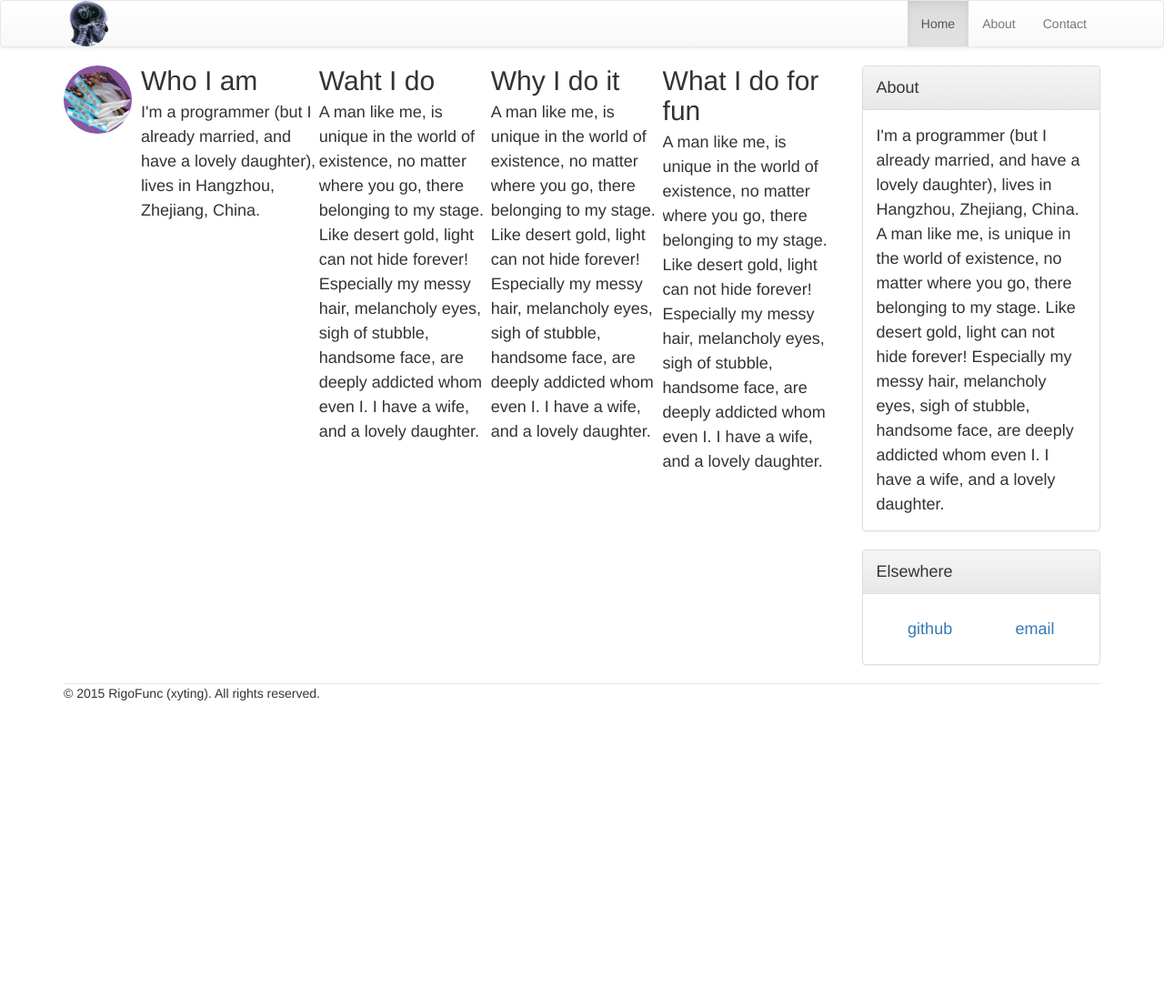
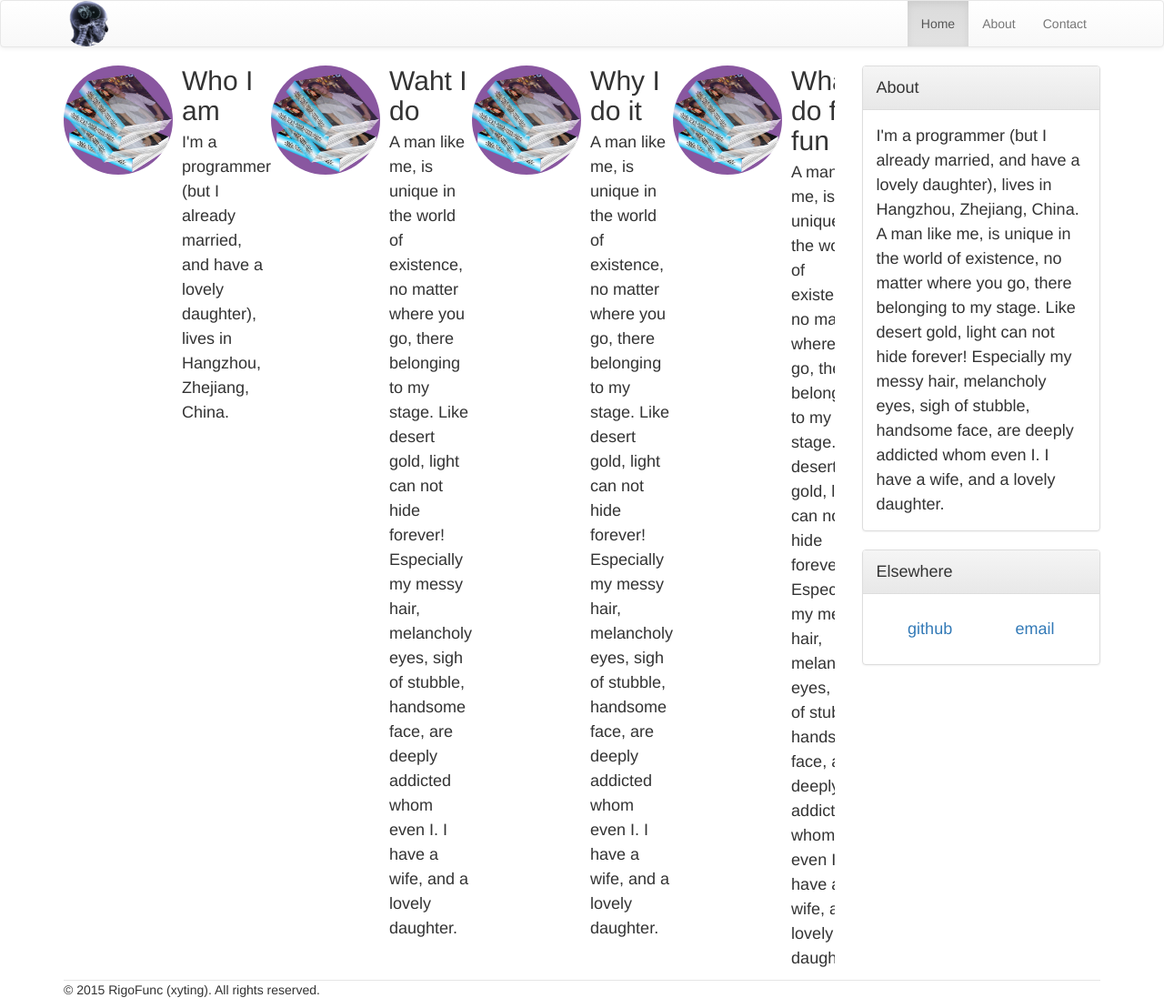
Before and after one commit to rigofunc/xyting.github.io, a Jekyll site: the page built from about.html, in a window 1280 px wide. Shown: the whole page at 91% size. Built offline with Jekyll 4.4.1, drawn with Linux system fonts in a browser that asks for light colours; Markdown is read by kramdown in place of the engine named in the settings; before the commit the page ends 900 px from its top, so only the background shows below that.

Commit message:
add about content

```diff
--- a/about.html
+++ b/about.html
@@ -4,11 +4,15 @@ layout: default
 
 <div class="media">
   <div class="media-left">
-    <img class="img-circle media-object" src="{{ site.url }}/images/logo.jpg" width="75" height="75">
+    <img class="img-circle media-object" src="{{ site.url }}/images/logo.jpg" width="120" height="120">
   </div>
   <div class="media-body">
     <h2 class="media-heading">Who I am</h2>
     <p>I'm a programmer (but I already married, and have a lovely daughter), lives in Hangzhou, Zhejiang, China.</p>
+  </div>
+
+  <div class="media-left">
+    <img class="img-circle media-object" src="{{ site.url }}/images/logo.jpg" width="120" height="120">
   </div>
   <div class="media-body">
     <h2 class="media-heading">Waht I do</h2>
@@ -16,11 +20,19 @@ layout: default
       Like desert gold, light can not hide forever!
       Especially my messy hair, melancholy eyes, sigh of stubble, handsome face, are deeply addicted whom even I.  I have a wife, and a lovely daughter.</p>
   </div>
+
+  <div class="media-left">
+    <img class="img-circle media-object" src="{{ site.url }}/images/logo.jpg" width="120" height="120">
+  </div>
   <div class="media-body">
     <h2 class="media-heading">Why I do it</h2>
     <p>A man like me, is unique in the world of existence, no matter where you go, there belonging to my stage.
       Like desert gold, light can not hide forever!
       Especially my messy hair, melancholy eyes, sigh of stubble, handsome face, are deeply addicted whom even I.  I have a wife, and a lovely daughter.</p>
+  </div>
+
+  <div class="media-left">
+    <img class="img-circle media-object" src="{{ site.url }}/images/logo.jpg" width="120" height="120">
   </div>
   <div class="media-body">
     <h2 class="media-heading">What I do for fun</h2>
```
